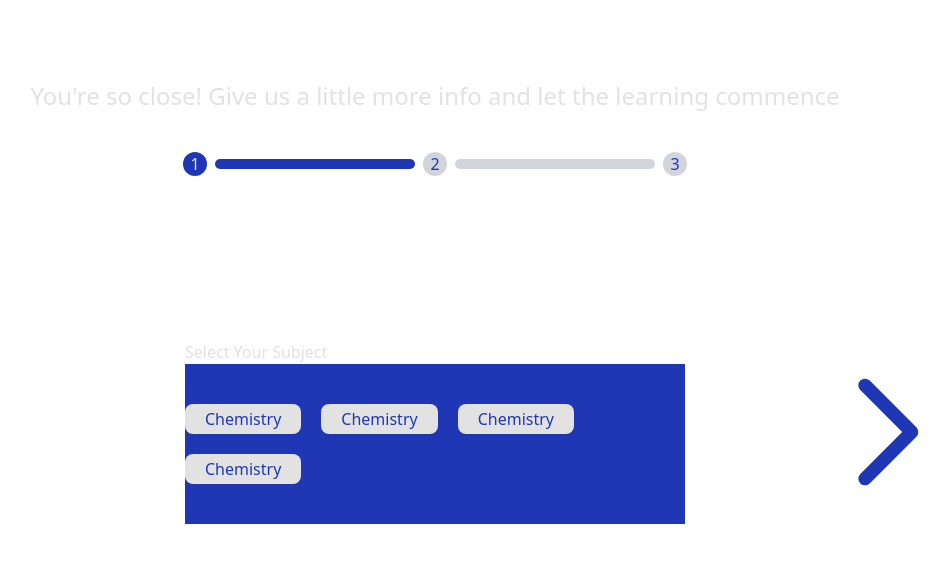
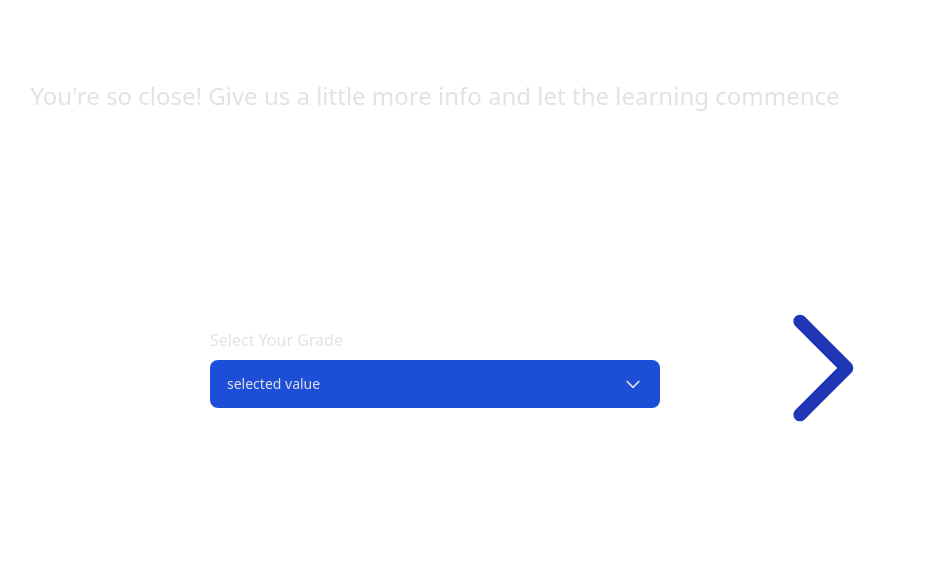
Before and after one commit to Hat52/Imtihan, a React (Vite) app in the folder client/: page /setup in a window 1280 px wide. Shown: the top 562 px of the page, without its empty margins (205-1155 px from the left). Built offline with nearby package versions, Linux system fonts and the light colour scheme.

Commit message:
Setup design complete

```diff
--- a/client/package.json
+++ b/client/package.json
@@ -12,6 +12,7 @@
     "react": "^18.2.0",
     "react-dom": "^18.2.0",
     "react-icons": "^4.7.1",
+    "react-phone-input-2": "^2.15.1",
     "react-router-dom": "^6.8.0"
   },
   "devDependencies": {
--- a/client/src/App.tsx
+++ b/client/src/App.tsx
@@ -1,6 +1,6 @@
 import { RouterProvider } from 'react-router-dom';
 import { routes } from './routes';
-import './index.css';
+import './app.css';
 
 function App() {
 	return (
--- a/client/src/components/Select.tsx
+++ b/client/src/components/Select.tsx
@@ -25,7 +25,7 @@ export default function Select({ options, handleChange, value }: ISelect) {
 				id="dropdownDefaultButton"
 				data-dropdown-toggle="dropdown"
 				onClick={() => setVisible((visible: boolean) => !visible)}
-				className="text-typography bg-blue-700 w-[500px] flex justify-between h-[48px] hover:bg-blue-800  focus:outline-none  font-medium rounded-lg text-sm px-4 py-2.5 text-center  items-center dark:bg-blue-600 dark:hover:bg-blue-700 "
+				className="text-typography bg-blue-700 w-[450px] flex justify-between h-[48px] hover:bg-blue-800  focus:outline-none  font-medium rounded-lg text-sm px-4 py-2.5 text-center  items-center dark:bg-blue-600 dark:hover:bg-blue-700 "
 				type="button">
 				{value || 'Select Grade'}
 				<svg
--- a/client/src/pages/Setup.tsx
+++ b/client/src/pages/Setup.tsx
@@ -1,5 +1,5 @@
-import React from 'react';
-import { Select, Stepper } from '../components';
+import { useState } from 'react';
+import { Select } from '../components';
 
 const options = [
 	{ name: 'option 1', value: 'option 1', href: '#' },
@@ -8,35 +8,52 @@ const options = [
 ];
 
 export default function Setup() {
-	const steps = ['Step 1', 'Step 2', 'Step 3'];
-	const [activeStep, setActiveStep] = React.useState(1);
+	const [activeStep, setActiveStep] = useState(1);
 
 	return (
 		<div className="h-screen cursor-pointer flex justify-start pt-20 flex-col gap-10 items-center px-3 w-screen">
 			<h3 className="text-typography text-2xl">
 				You're so close! Give us a little more info and let the learning commence
 			</h3>
-			<Stepper steps={steps} className="" activeStep={activeStep} />
+			{/* <Stepper steps={steps} className="" activeStep={activeStep} /> */}
 			<div className="flex items-center gap-20 min-h-[60%]">
-				<ArrowSvg className="w-40 invisible h-40 rotate-90 hover:animate-pulse" />
-				{/* <div className="flex flex-col gap-2">
+				<ArrowSvg
+					className={`w-40 h-40  rotate-90 hover:animate-pulse ${
+						activeStep !== 1 ? 'visible' : 'invisible'
+					}`}
+					handleClick={() => setActiveStep(activeStep - 1)}
+				/>
+				{activeStep === 1 ? (
+					<>
+						<div className="flex flex-col gap-2">
 							<h4 className="text-typography">Select Your Grade</h4>
 							<Select
 								options={options}
 								handleChange={(value) => console.log(value)}
 								value="selected value"
 							/>
-				</div> */}
+						</div>
+					</>
+				) : (
+					<>
 						<div className="flex flex-col px-10">
-					<h4 className="text-typography">Select Your Subject</h4>
-					<div className="flex gap-5 w-[500px] max-w-full py-10 flex-wrap h-auto max-h-[200px] hide-scrollbar overflow-scroll bg-secondary">
-						<Subject label="Chemistry" />
-						<Subject label="Chemistry" />
-						<Subject label="Chemistry" />
-						<Subject label="Chemistry" />
+							<h4 className="text-typography text-2xl font-bold ">Select Your Subject</h4>
+							<div className="flex gap-5 w-max max-w-[400px] h-max max-h-[40vh] py-10 flex-wrap hide-scrollbar overflow-scroll">
+								<Subject label="Chemistry" selected={true} />
+								<Subject label="Chemistry" selected={false} />
+								<Subject label="Chemistry" selected={true} />
+								<Subject label="Chemistry" selected={false} />
+								<Subject label="Chemistry" selected={false} />
+								<Subject label="Chemistry" selected={false} />
 							</div>
 						</div>
-				<ArrowSvg className="w-40 h-40 -rotate-90 hover:animate-pulse" />
+					</>
+				)}
+
+				<ArrowSvg
+					className="w-40 h-40 -rotate-90 hover:animate-pulse"
+					handleClick={() => setActiveStep(activeStep + 1)}
+				/>
 			</div>
 		</div>
 	);
@@ -44,10 +61,12 @@ export default function Setup() {
 
 interface IArrowSvg {
 	className: string;
+	handleClick: (event: React.MouseEvent<HTMLSpanElement>) => void;
 }
 
-const ArrowSvg = ({ className }: IArrowSvg) => {
+const ArrowSvg = ({ className, handleClick }: IArrowSvg) => {
 	return (
+		<span onClick={handleClick}>
 			<svg
 				className={className}
 				aria-hidden="true"
@@ -61,16 +80,23 @@ const ArrowSvg = ({ className }: IArrowSvg) => {
 					stroke-width="2"
 					d="M19 9l-7 7-7-7"></path>
 			</svg>
+		</span>
 	);
 };
 
 interface ISubject {
 	label: string;
+	selected: boolean;
 }
 
-const Subject = ({ label }: ISubject) => {
+const Subject = ({ label, selected }: ISubject) => {
 	return (
-		<div className="font-normal bg-typography text-secondary py-1 px-5 h-[30px] flex items-center rounded-lg hover:border-none hover:bg-dark-grey hover:text-typography">
+		<div
+			className={`font-normal  py-1 px-5 h-[30px] transition-all  duration-500 flex items-center rounded-lg hover:border-none  hover:text-typography ${
+				selected
+					? 'bg-secondary text-typography hover:bg-blue-900'
+					: 'bg-typography text-secondary hover:bg-dark-grey hover:animate-pulse'
+			}`}>
 			<span>{label}</span>
 		</div>
 	);
```
Also changed, not shown: 1 other file (tests, documents, lock files or other folders). Lines whose indentation alone changed are shown as unchanged.
